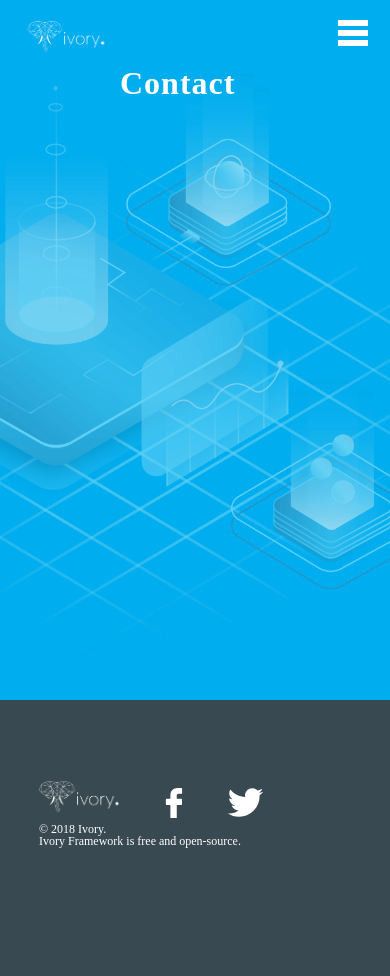
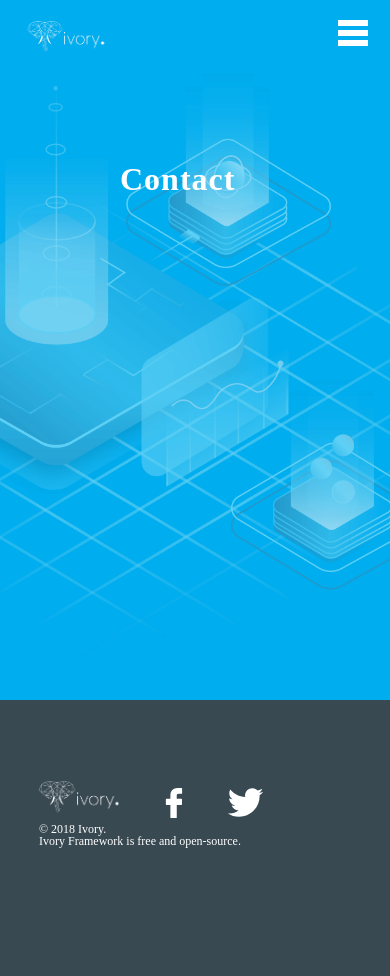
Before and after one commit to ivoryio/ivoryio-website, a Gatsby site: page /contact in a window 390 px wide. Built offline with nearby package versions, Linux system fonts and the light colour scheme; Gatsby itself is replaced by a stand-in of ours; a small style sheet from the web is missing; a web font is replaced by a local one.

```diff
--- a/src/customStyles/contactStyle/contactHeader.css
+++ b/src/customStyles/contactStyle/contactHeader.css
@@ -389,7 +389,7 @@
     }
 
     .contact-headerTitle {
-        margin-top: 5em;
+        margin-top: 8em;
         margin-left:  3.5em;
     }
 
```
